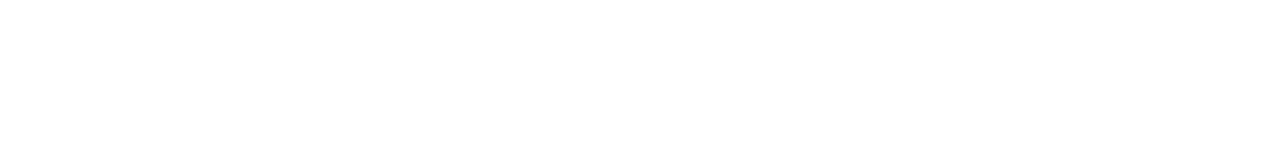
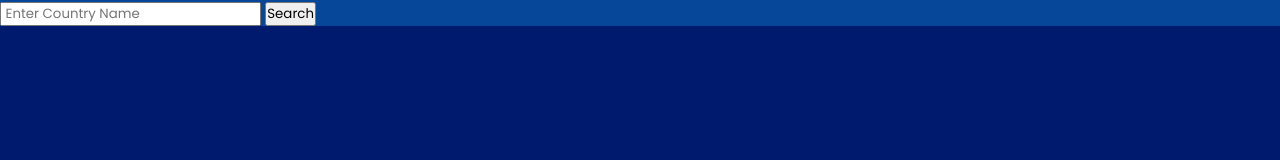
Before and after one commit to kamalkant143/Rest_Countries, a plain HTML site: page index.html in a window 1280 px wide. Drawn offline with Linux system fonts and the light colour scheme.

Commit message:
new changing

```diff
--- a/index.html
+++ b/index.html
@@ -4,8 +4,20 @@
     <meta charset="UTF-8">
     <meta name="viewport" content="width=device-width, initial-scale=1.0">
     <title>Rest_countries</title>
+    <link rel="preconnect" href="https://fonts.googleapis.com">
+<link rel="preconnect" href="https://fonts.gstatic.com" crossorigin>
+<link href="https://fonts.googleapis.com/css2?family=Poppins:wght@300;400;500;600;700;800;900&display=swap" rel="stylesheet">
+<link rel="stylesheet" href="stylie.css">
 </head>
 <body>
+    <div class="container">
+         <div class="wrapp-box">
+            <div class="input-and-btn">
+                <input class="result" type="text" placeholder=" Enter Country Name">
+                <button class="btn">Search</button>
+            </div>
 
+         </div>
+    </div>
 </body>
 </html>
--- a/stylie.css
+++ b/stylie.css
@@ -0,0 +1,15 @@
+*{
+    margin: 0;
+    padding: 0;
+  font-family: "Poppins", serif;
+}
+
+.container{
+    background-color: #001A6E;
+    width: 100%;
+    height: 100vh;
+}
+
+.container .wrapp-box{
+    background-color: #074799;
+}
```
